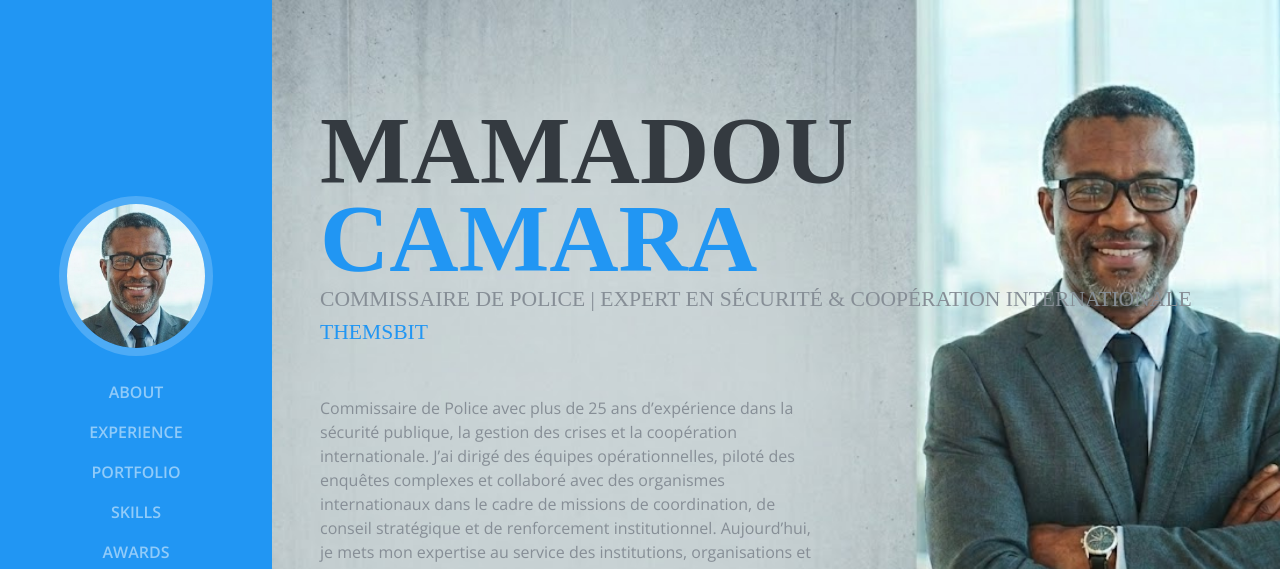
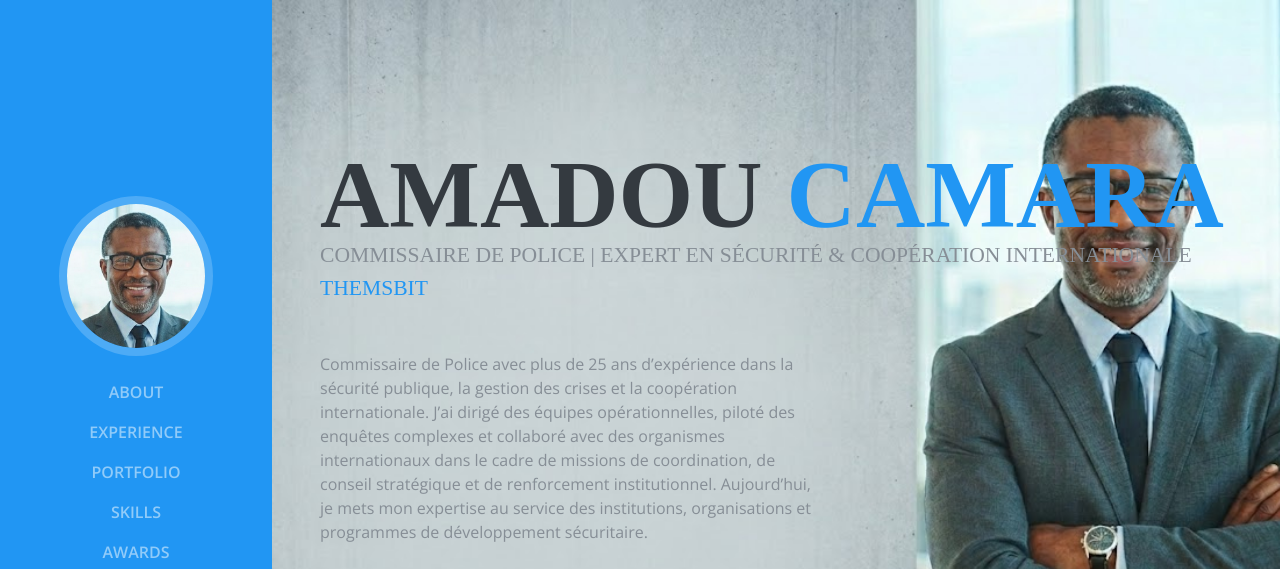
Before and after one commit to tidjaneMarra/portolio-commissaire, a plain HTML site: page index.html in a window 1280 px wide. Shown: the top 569 px of the page. Drawn offline with nearby package versions, Linux system fonts and the light colour scheme; a web font is replaced by a local one.

Commit message:
Change name from Mamadou to Amadou

```diff
--- a/index.html
+++ b/index.html
@@ -71,7 +71,7 @@ License URL: https://creativecommons.org/licenses/by/4.0/
       <section class="resume-section p-3 p-lg-5 d-flex d-column" id="about">
           <div class="my-auto" >
               <!--img src="img/logo-s.png" class="img-fluid mb-3" alt=""-->
-              <h1 class="mb-0">Mamadou
+              <h1 class="mb-0">Amadou
                 <span class="text-primary">CAMARA</span>
               </h1>
               <div class="subheading mb-5">Commissaire de Police | Expert en Sécurité & Coopération Internationale
```
